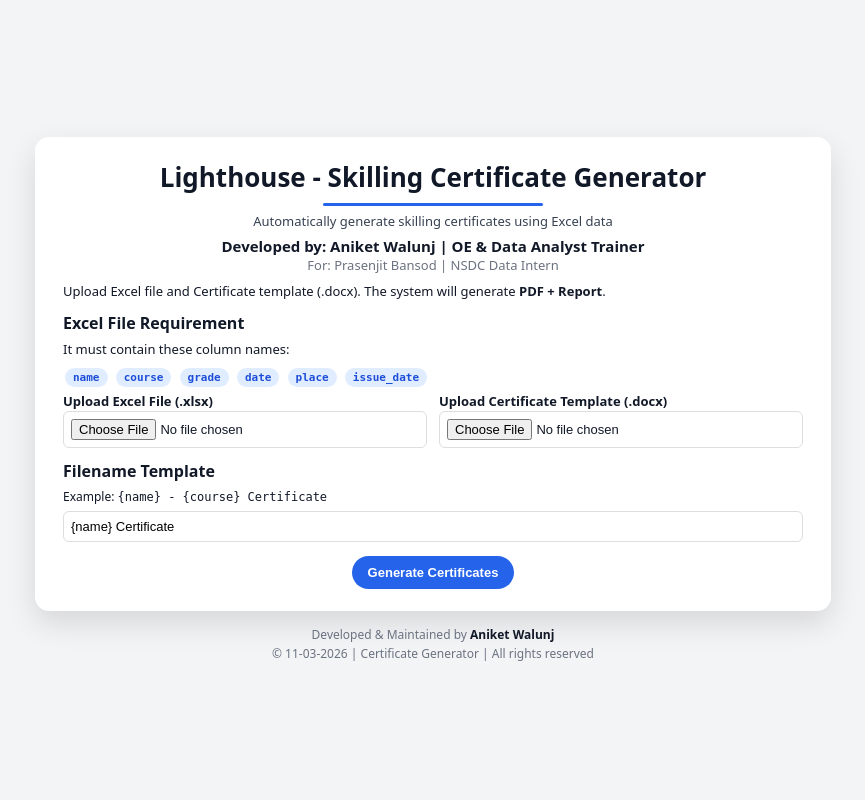
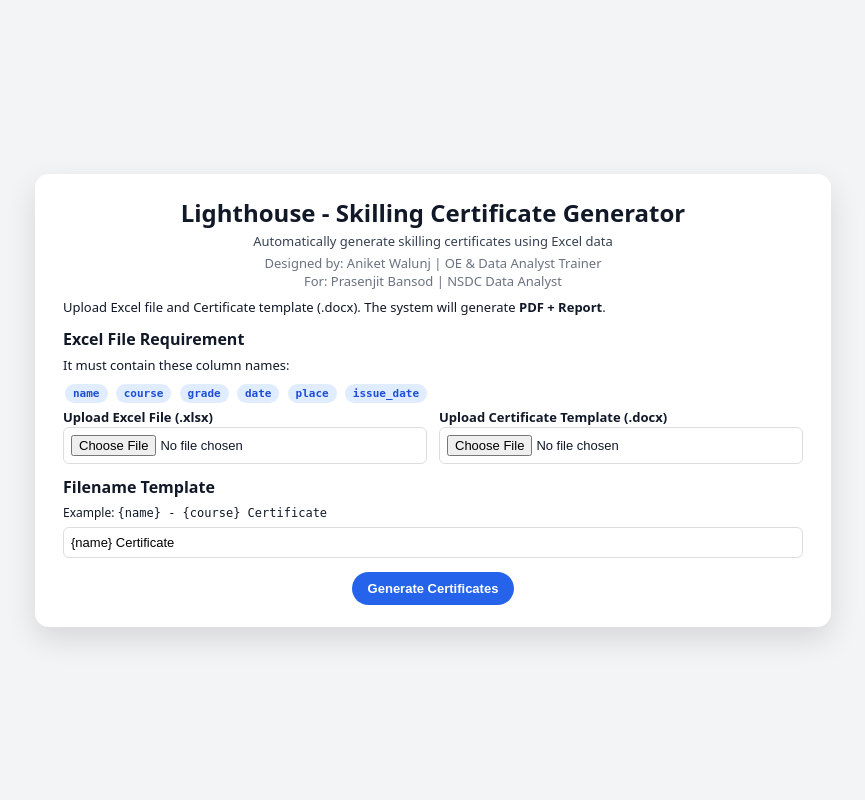
Before and after one commit to aniketvamanwalunj/LCF-SCG, a Flask app: page / in a window 1280 px wide. Shown: the whole page, without its empty margins (207-1072 px from the left). Run offline with Flask 3, Linux system fonts and the light colour scheme.

Commit message:
index.html

```diff
--- a/templates/index.html
+++ b/templates/index.html
@@ -15,7 +15,6 @@
 background:#f3f4f6;
 color:#111827;
 display:flex;
-flex-direction:column;
 align-items:center;
 justify-content:center;
 min-height:100vh;
@@ -36,24 +35,8 @@
 
 h1{
 margin:0;
-font-size:26px;
+font-size:24px;
 text-align:center;
-}
-
-/* Animated Line */
-
-.title-line{
-width:0%;
-height:3px;
-background:#2563eb;
-margin:8px auto 6px auto;
-border-radius:3px;
-animation:lineGrow 1.4s ease forwards;
-}
-
-@keyframes lineGrow{
-from{width:0}
-to{width:220px}
 }
 
 .tagline{
@@ -65,16 +48,7 @@
 
 .subtitle{
 text-align:center;
-margin-top:6px;
-}
-
-.designer{
-font-size:15px;
-font-weight:700;
-color:#111827;
-}
-
-.for-line{
+margin-top:4px;
 font-size:13px;
 color:#6b7280;
 }
@@ -200,20 +174,6 @@
 to{transform:rotate(360deg)}
 }
 
-/* Footer */
-
-.footer{
-margin-top:14px;
-font-size:12px;
-color:#6b7280;
-text-align:center;
-line-height:1.6;
-}
-
-.footer b{
-color:#111827;
-}
-
 </style>
 </head>
 
@@ -243,22 +203,13 @@
 
 <h1>Lighthouse - Skilling Certificate Generator</h1>
 
-<div class="title-line"></div>
-
 <div class="tagline">
 Automatically generate skilling certificates using Excel data
 </div>
 
 <div class="subtitle">
-
-<div class="designer">
-Developed by: Aniket Walunj | OE & Data Analyst Trainer
-</div>
-
-<div class="for-line">
-For: Prasenjit Bansod | NSDC Data Intern
-</div>
-
+Designed by: Aniket Walunj | OE & Data Analyst Trainer<br>
+For: Prasenjit Bansod | NSDC Data Analyst
 </div>
 
 <p style="margin-top:8px">
@@ -334,8 +285,11 @@
 <div class="result-row">
 
 <span><b>Total:</b> {{result.total}}</span>
+
 <span><b>Success:</b> {{result.success}}</span>
+
 <span><b>Errors:</b> {{result.error}}</span>
+
 <span><b>Time:</b> {{result.time}}</span>
 
 </div>
@@ -345,9 +299,11 @@
 <div style="text-align:center">
 
 <a href="{{ url_for('download_zip', zip_id=result.zip_id) }}">
+
 <button>
 Download PDF Certificates
 </button>
+
 </a>
 
 </div>
@@ -357,19 +313,6 @@
 {% endif %}
 
 </div>
-
-<div class="footer">
-
-<div>
-Developed & Maintained by <b>Aniket Walunj</b>
-</div>
-
-<div>
-© 11-03-2026 | Certificate Generator | All rights reserved
-</div>
-
-</div>
-
 </div>
 
 <script>
```
